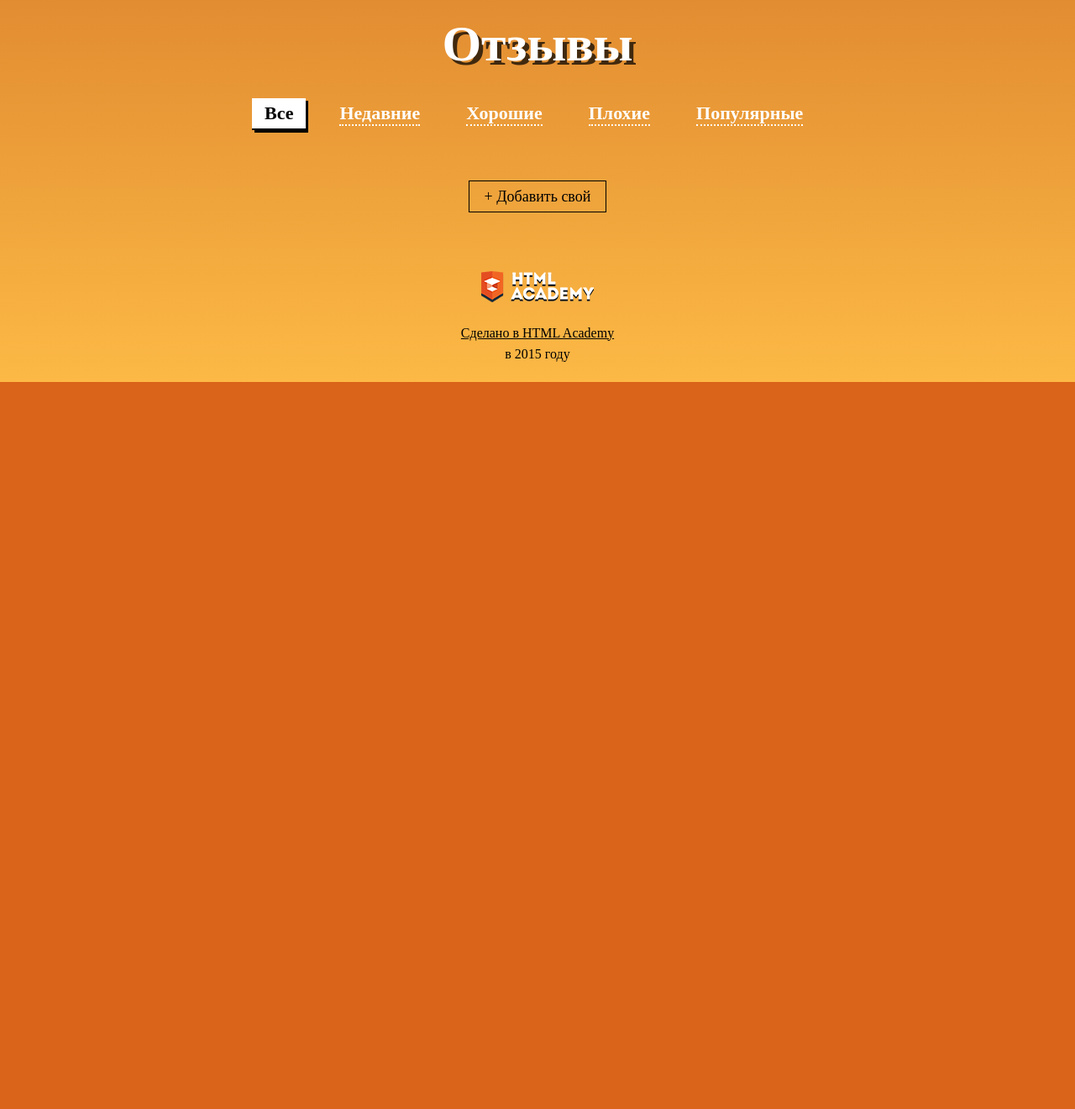
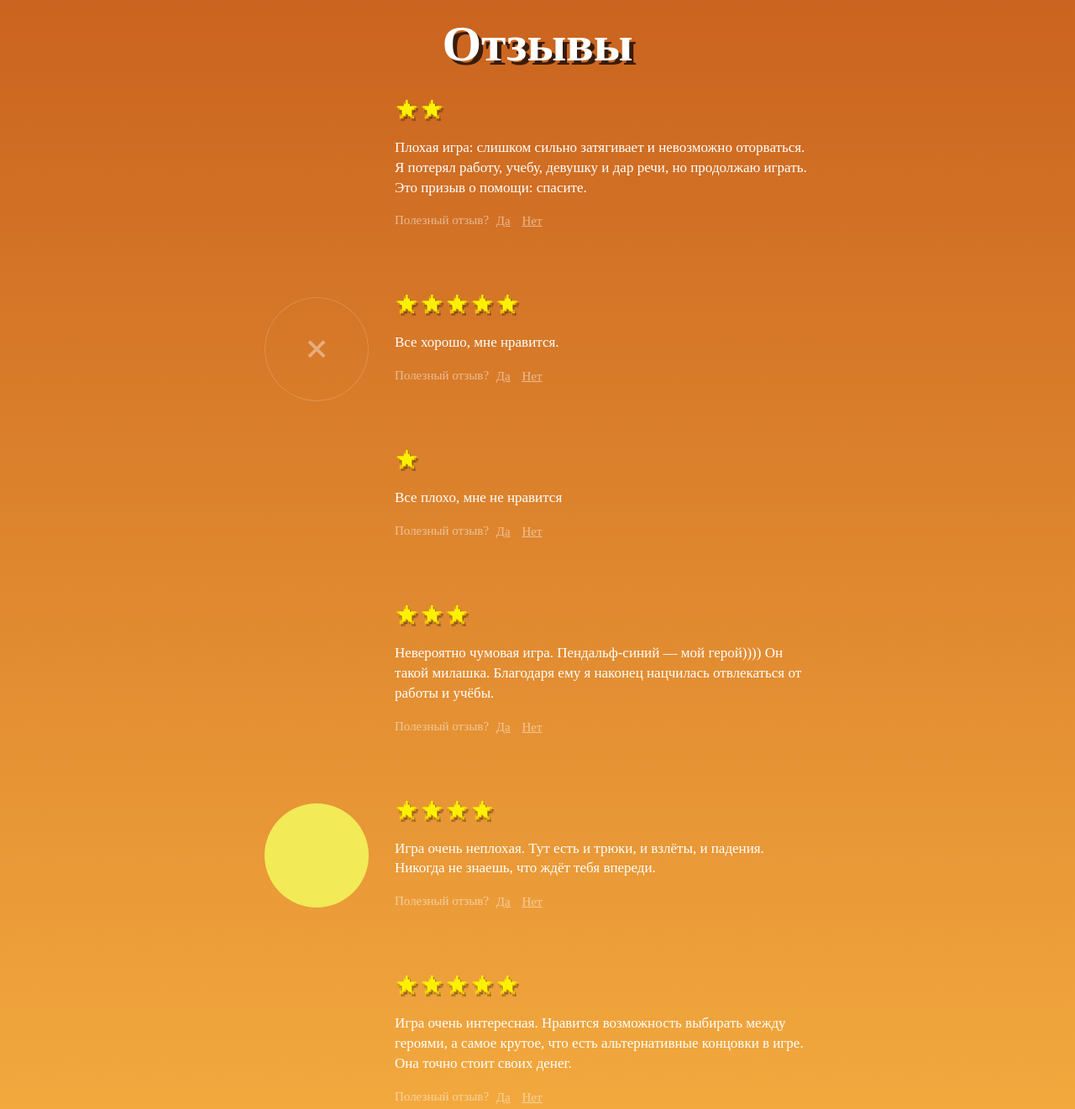
Before and after one commit to talequale/39082-code-and-magick, a plain HTML site: page index.html in a window 1280 px wide. Shown: the part 1519-2840 px from the top of the page at 84% size. Before the commit the page ends 1974 px from the top, so only its background shows below. Drawn offline with Linux system fonts and the light colour scheme; a web font is replaced by a local one.

Commit message:
список отзывов

```diff
--- a/index.html
+++ b/index.html
@@ -85,7 +85,7 @@
     </fieldset>
 
     <div class="review-form-controls">
-      <button class="review-form-control review-submit" type="submut">Добавить отзыв</button>
+      <button class="review-form-control review-submit" type="submit">Добавить отзыв</button>
       <div class="review-form-control review-fields">
         Осталось заполнить:<br>
         <label for="review-name" class="review-fields-label review-fields-name">имя</label>
@@ -109,6 +109,10 @@
 </template>
 
 <script src="js/form.js"></script>
+<!--<script src="js/form-validation.js"></script>
+<script src="js/cookies.js"></script>-->
+<script src="data/reviews.js"></script>
+<script src="js/reviews.js"></script>
 
 </body>
 </html>
--- /dev/null
+++ b/js/reviews.js
@@ -0,0 +1,49 @@
+(function() {
+
+    var ratingClassName = {
+        '1': 'review-rating-one',
+        '2': 'review-rating-two',
+        '3': 'review-rating-three',
+        '4': 'review-rating-four',
+        '5': 'review-rating-five',
+    };
+
+    var IMAGE_FAILURE_TIMEOUT = 10000;
+    var reviewsFilters = document.querySelector(".reviews-filter");
+    var reviewsContainer = document.querySelector(".reviews-list");
+    var reviewTemplate = document.getElementById("review-template");
+    var reviewsFragment = document.createDocumentFragment();
+
+    function hideFilters() {
+        reviewsFilters.classList.add("invisible");
+    }
+    reviews.forEach(function(review, i) {
+        var newReviewElement = reviewTemplate.content.children[0].cloneNode(true);
+        var avatarTemplate = newReviewElement.querySelector('.review-author');
+        avatarTemplate.title = review["author"]["name"];
+        newReviewElement.querySelector(".review-text").textContent = review['description'];
+        newReviewElement.querySelector('.review-rating').classList.add(ratingClassName[Math.floor(review['rating'])]);
+
+        if (review['author']['picture']) {
+            reviewAvatar = new Image();
+            reviewAvatar.src = review['author']['picture'];
+            var imageLoadTimeout = setTimeout(function() {
+                newReviewElement.classList.add('review-load-failure');
+            }, IMAGE_FAILURE_TIMEOUT);
+            reviewAvatar.onload = function() {
+                reviewAvatar.classList.add('review-author');
+                reviewAvatar.title = review['author']['name'];
+                reviewAvatar.style.width = '124px';
+                reviewAvatar.style.height = '124px';
+                newReviewElement.replaceChild(reviewAvatar, avatarTemplate);
+                clearTimeout(imageLoadTimeout);
+            };
+            reviewAvatar.onerror = function(evt) {
+                newReviewElement.classList.add('review-load-failure');
+            }
+        }
+        reviewsFragment.appendChild(newReviewElement);
+    });
+    reviewsContainer.appendChild(reviewsFragment);
+    hideFilters();
+})();
```
Also changed, not shown: img/user-1.png (added), img/user-2.png (added), img/user-3.png (added).
